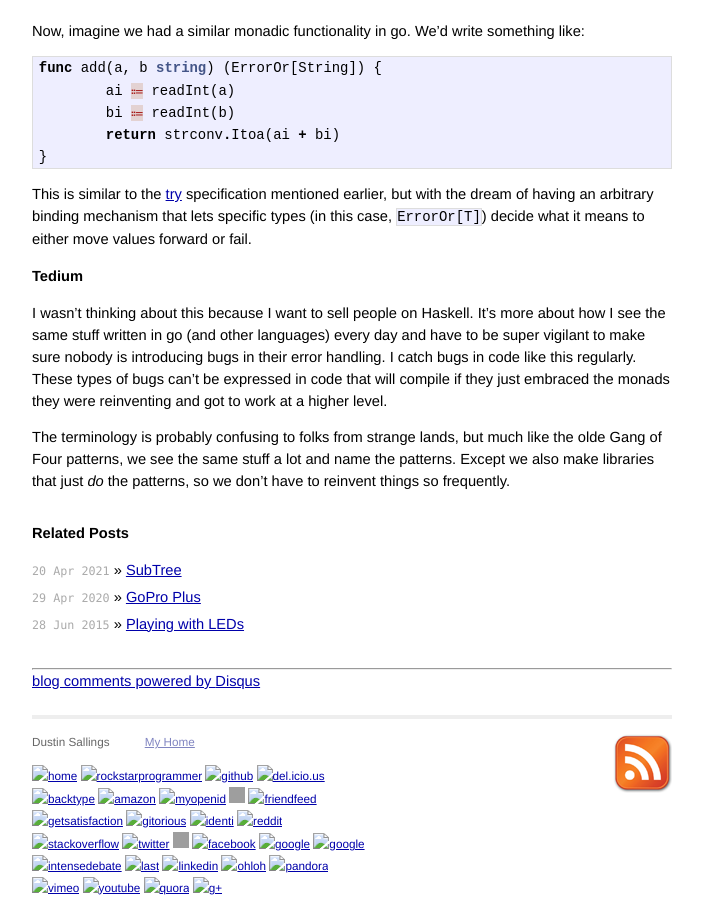
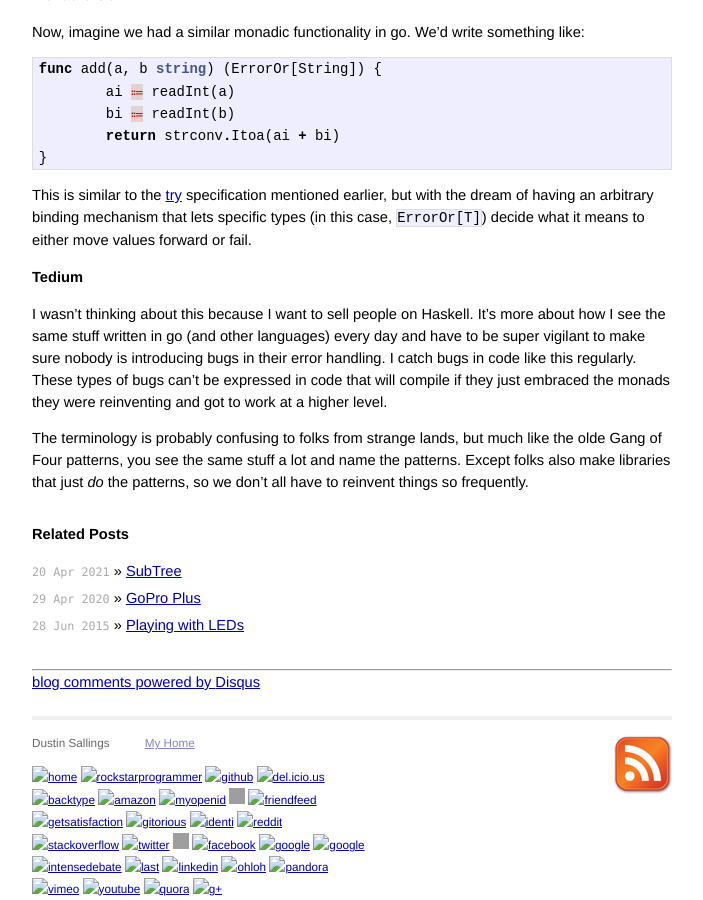
Before and after one commit to dustin/dustin.sallings.org, a Jekyll site: the page built from _posts/2021-06-23-monads-are-tedious-in-go.markdown, in a window 1280 px wide and 900 px high, scrolled down 3309 px. Shown: the whole window, without its empty margins (288-991 px from the left). Built offline with Jekyll 4.4.1, drawn with Linux system fonts in a browser that asks for light colours; comment, search, counter and statistics services are not loaded; some of the changed text lies outside the part shown; grey boxes are pictures that could not be loaded.

Commit message:
More minor fixes thanks to feedback from my huge audience.

```diff
--- a/_posts/2021-06-23-monads-are-tedious-in-go.markdown
+++ b/_posts/2021-06-23-monads-are-tedious-in-go.markdown
@@ -228,9 +228,10 @@ that will compile if they just embraced the monads they were
 reinventing and got to work at a higher level.
 
 The terminology is probably confusing to folks from strange lands, but
-much like the olde Gang of Four patterns, we see the same stuff a lot
-and name the patterns.  Except we also make libraries that just *do*
-the patterns, so we don't have to reinvent things so frequently.
+much like the olde Gang of Four patterns, you see the same stuff a lot
+and name the patterns.  Except folks also make libraries that just
+*do* the patterns, so we don't all have to reinvent things so
+frequently.
 
 [try]: https://github.com/golang/go/issues/32437
 [liftA2]: https://hackage.haskell.org/package/base-4.15.0.0/docs/Control-Applicative.html#v:liftA2
```
Also changed, not shown: other parts of _posts/2021-06-23-monads-are-tedious-in-go.markdown (+3 -3 lines).
